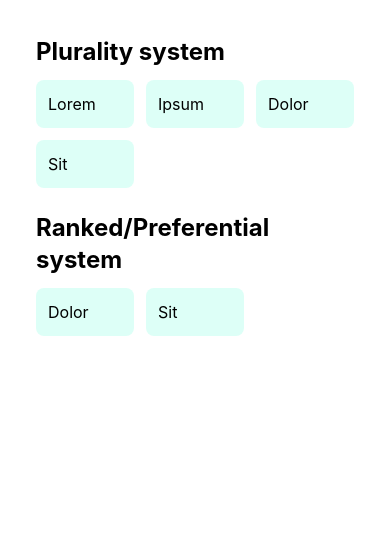
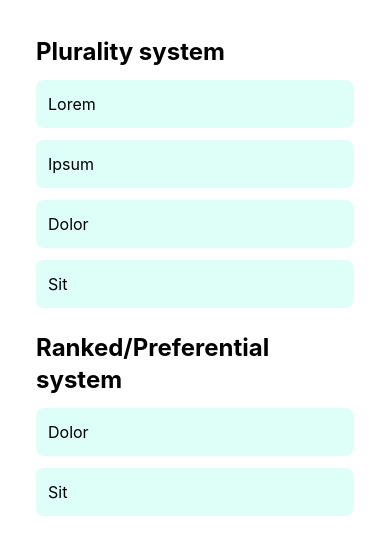
Before and after one commit to SiravitPhokeed/democrazy, a Flask app: page /explore in a window 390 px wide. Shown: the part 212-767 px from the top of the page. Run offline with Flask 2, Linux system fonts and the light colour scheme; style sheets or scripts are compiled from the project's sources.

Commit message:
Made grid manually responsive :(

```diff
--- a/democrazy/static/src/css/tailwind.css
+++ b/democrazy/static/src/css/tailwind.css
@@ -15,28 +15,25 @@ body {
 }
 
 /* Utilities */
-.transition-slow-float {
-    transition-property: opacity, transform;
+@layer utilities {
+    .transition-slow {
         transition-timing-function: cubic-bezier(0.4, 0, 0.2, 1);
         transition-duration: 500ms;
     }
 
-.transition-slow-all {
-    transition-property: all;
-    transition-timing-function: cubic-bezier(0.4, 0, 0.2, 1);
-    transition-duration: 500ms;
+    .transition-slow-float {
+        @apply transition-slow;
+        transition-property: opacity, transform;
     }
 
-.h-120 {
-    height: 30rem;
-}
-
-.h-128 {
-    height: 32rem;
+    .transition-slow-all {
+        @apply transition-slow;
+        transition-property: all;
     }
 
     .min-h-content {
         min-height: calc(100vh - 7.5rem);
+    }
 }
 
 /* Components */
@@ -70,5 +67,9 @@ body {
 }
 
 .card {
-    @apply flex flex-row gap-1 p-3 rounded-lg bg-primary-light;
+    @apply p-3 rounded-lg bg-primary-light;
 }
+
+.card-explore {
+    @apply flex flex-row gap-1;
+}
--- a/democrazy/templates/explore.html
+++ b/democrazy/templates/explore.html
@@ -14,20 +14,20 @@
         </p>
     </header>
     <main class="flex flex-col gap-6 my-9">
-        <section class="flex flex-col gap-3">
+        <section class="flex flex-col gap-3 lg:px-32">
             <h2 class="font-bold text-2xl xl:text-3xl">Plurality system</h2>
-            <ul class="grid grid-cols-3 gap-3">
-                <li class="card">Lorem</li>
-                <li class="card">Ipsum</li>
-                <li class="card">Dolor</li>
-                <li class="card">Sit</li>
+            <ul class="grid sm:grid-cols-2 md:grid-cols-3 gap-3">
+                <li class="card card-explore">Lorem</li>
+                <li class="card card-explore">Ipsum</li>
+                <li class="card card-explore">Dolor</li>
+                <li class="card card-explore">Sit</li>
             </ul>
         </section>
-        <section class="flex flex-col gap-3">
+        <section class="flex flex-col gap-3 lg:px-32">
             <h2 class="font-bold text-2xl xl:text-3xl">Ranked/Preferential system</h2>
-            <ul class="grid grid-cols-3 gap-3">
-                <li class="card">Dolor</li>
-                <li class="card">Sit</li>
+            <ul class="grid sm:grid-cols-2 md:grid-cols-3 gap-3">
+                <li class="card card-explore">Dolor</li>
+                <li class="card card-explore">Sit</li>
             </ul>
         </section>
     </main>
--- a/democrazy/templates/index.html
+++ b/democrazy/templates/index.html
@@ -37,7 +37,7 @@
         </div>
     </div>
     <div class="flex flex-row items-end gap-4 absolute bottom-0 left-0 px-24">
-        <div class="bar h-120 from-primary" id="bar-a"></div>
+        <div class="bar h-[30rem] from-primary" id="bar-a"></div>
         <div class="flex flex-col">
             <div class="bar h-36 from-tertiary-light" id="bar-b-top"></div>
             <div class="bar h-96 from-secondary" id="bar-b"></div>
```
Also changed, not shown: 1 other file. Lines whose indentation alone changed are shown as unchanged.
